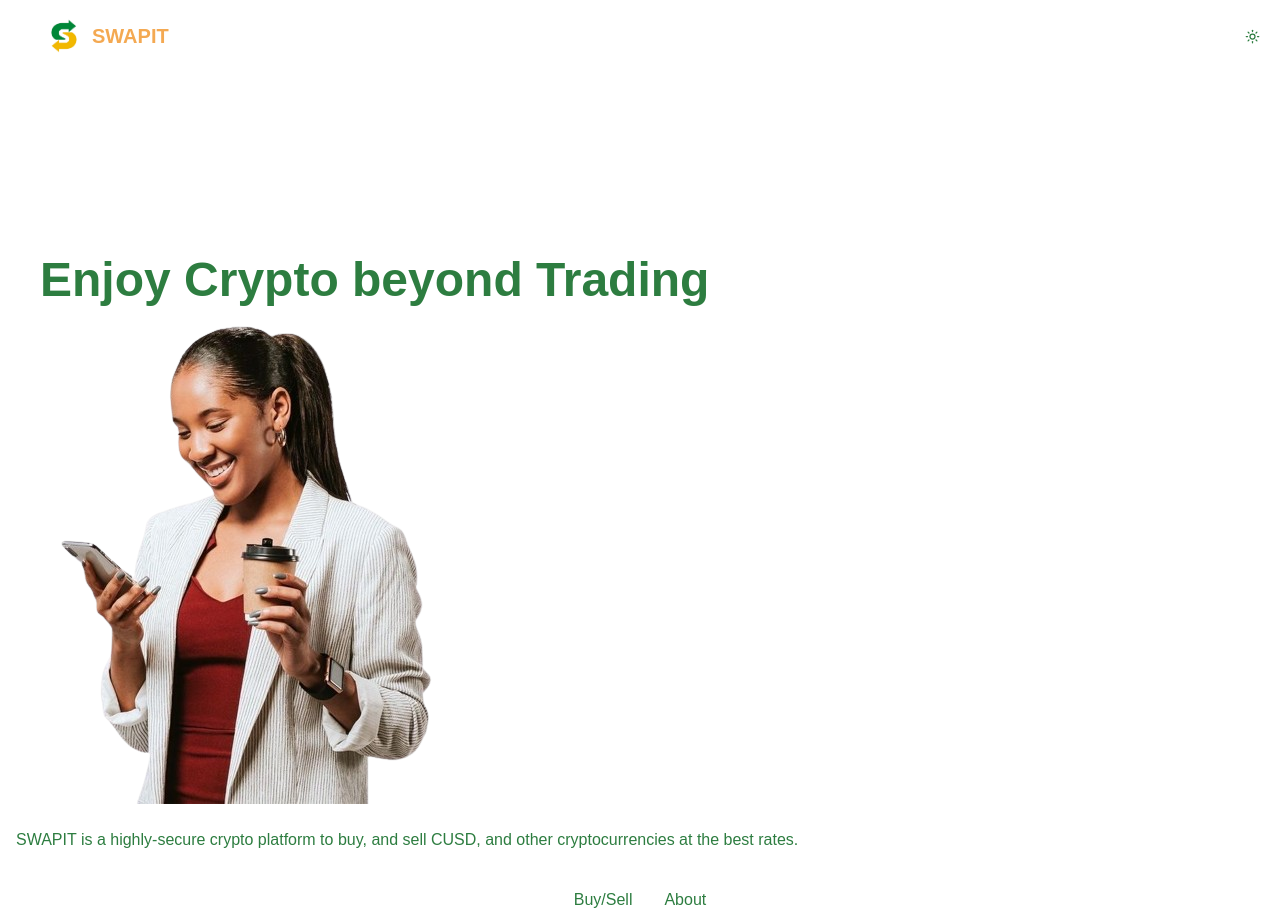
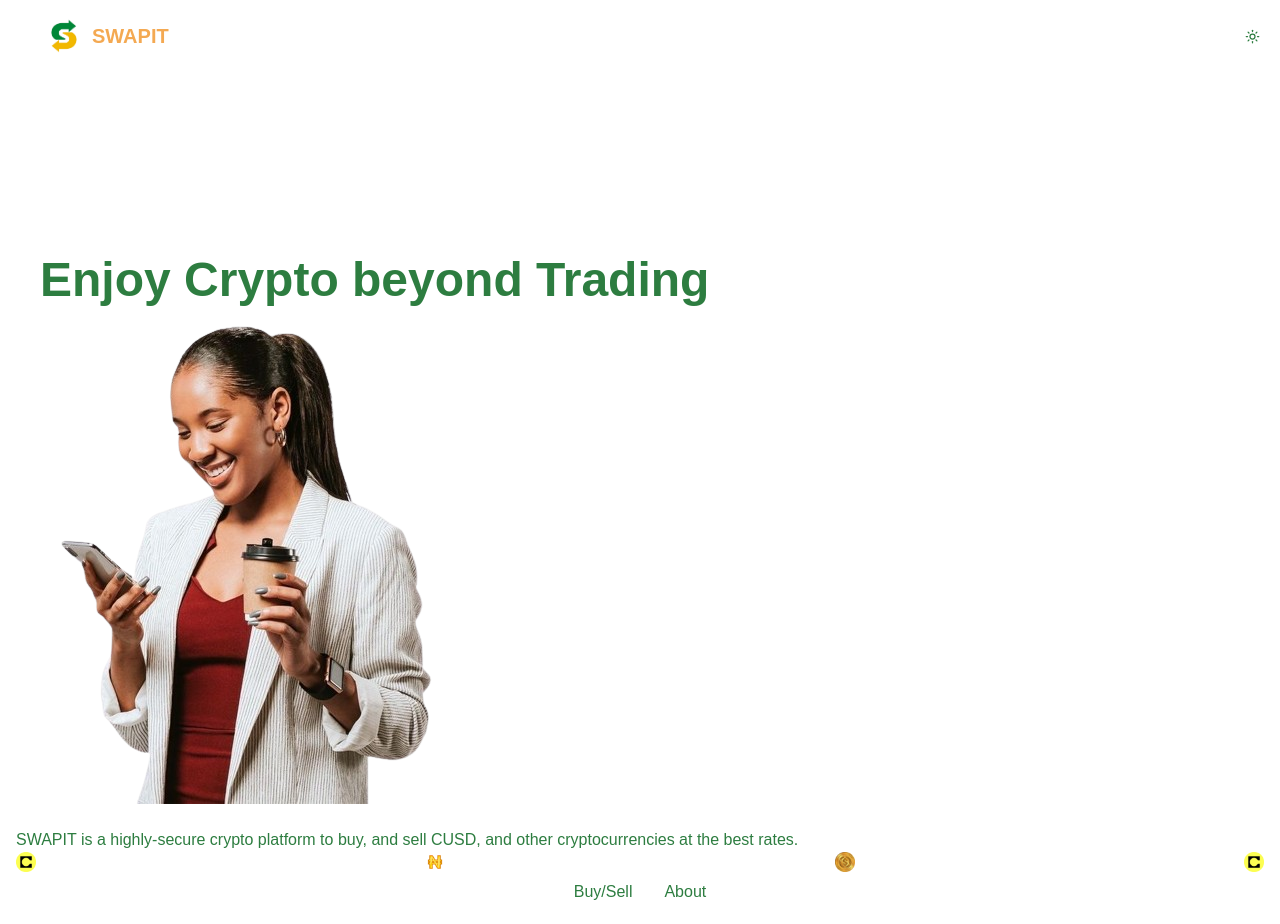
Before and after one commit to Preciousnnebuogor/Swapit, a Next.js app: page /client in a window 1280 px wide. Built offline with nearby package versions, Linux system fonts and the light colour scheme.

Commit message:
added images

```diff
--- a/app/components/hero.tsx
+++ b/app/components/hero.tsx
@@ -17,7 +17,11 @@ export default function Hero() {
         SWAPIT is a highly-secure crypto platform to buy, and sell CUSD, and
         other cryptocurrencies at the best rates.
       </h2>
-      <div className={`flex items-center justify-center mt-4 mb-3`}>
+      <div className={`flex items-center justify-between px-4`}>
+        <img src="/celo.png" className={"h-[20px] w-[20px] "} />
+        <img src="/naira2.png" className={"h-[20px] w-[20px] "} />
+        <img src="/cusd1.png" className={"h-[20px] w-[20px] "} />
+        <img src="/celo.png" className={"h-[20px] w-[20px] "} />
 
       </div>
     </div>
--- a/app/login/page.tsx
+++ b/app/login/page.tsx
@@ -107,6 +107,8 @@ export default function Login() {
           in our services. Let's keep growing and winning together!`}
         </h2>
       </div>
+
+
     </div>
   )
 }
```
Also changed, not shown: public/cusd1.png (added), public/naira2.png (added).
